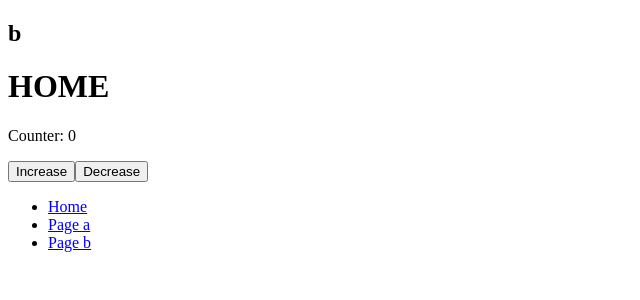
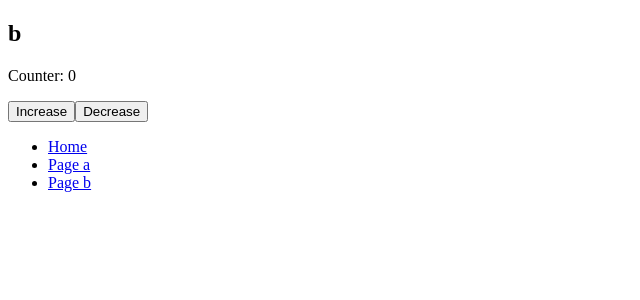
Before and after one commit to millette/npb, a Next.js app: page /b in a window 1280 px wide. Shown: the top 300 px of the page, without its empty margins (0-640 px from the left). Built offline with nearby package versions, Linux system fonts and the light colour scheme.

Commit message:
Touchups.

```diff
--- a/components/counter-provider.js
+++ b/components/counter-provider.js
@@ -1,9 +1,9 @@
-import React, { Component } from 'react'
+// import React, { createContext, Component } from 'react'
+import { createContext, Component } from 'react'
 
-/* First we will make a new context */
-const CounterContext = React.createContext()
+// const CounterContext = React.createContext()
+const CounterContext = createContext()
 
-/* Then create a provider Component */
 class CounterProvider extends Component {
   state = {
     count: 0
--- a/pages/b.js
+++ b/pages/b.js
@@ -10,7 +10,6 @@ export default () => <div>
   <CounterConsumer>
     {({ count, increase, decrease }) => (
       <div>
-        <h1>HOME</h1>
         <p>Counter: {count}</p>
         <button onClick={increase}>Increase</button>
         <button onClick={decrease}>Decrease</button>
```
